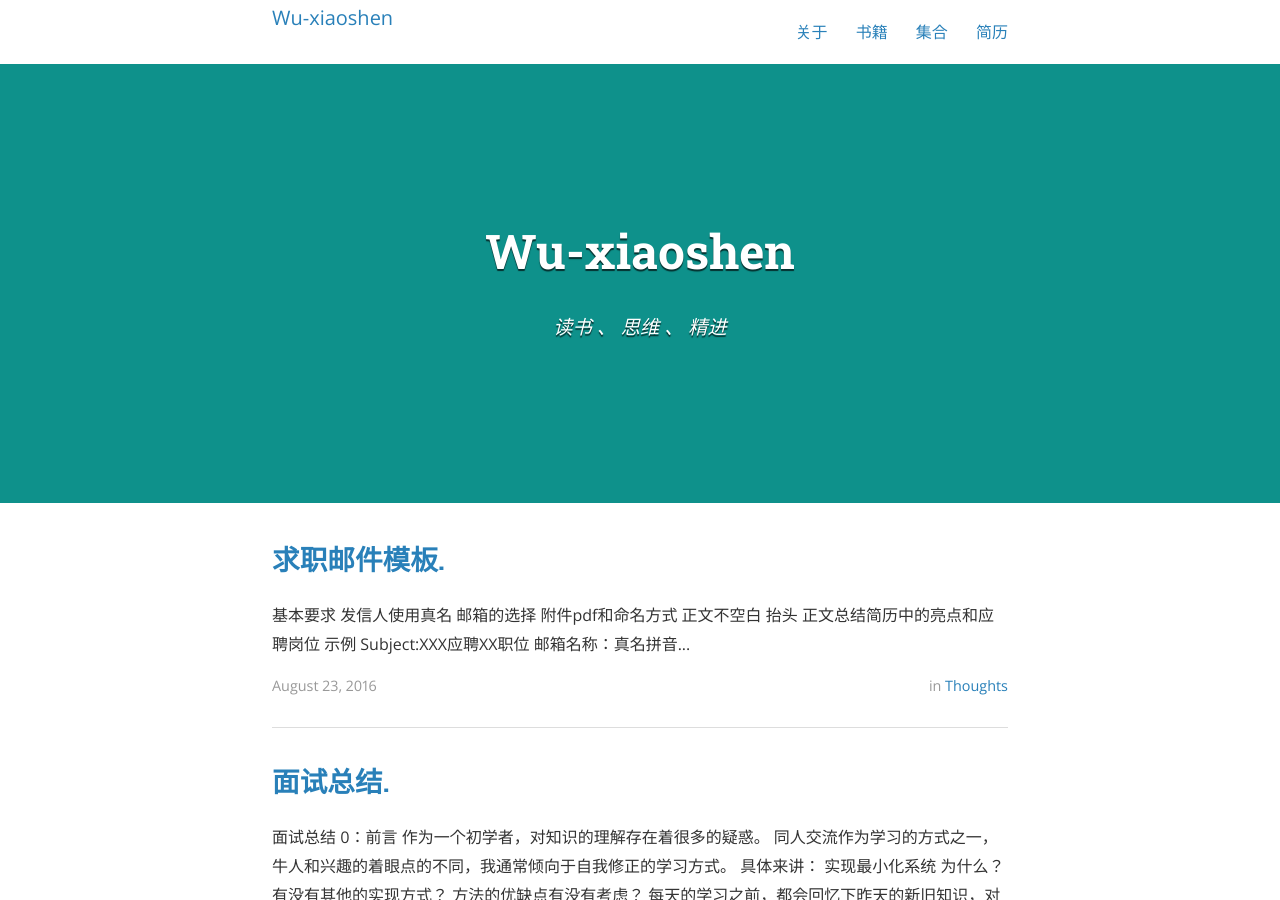
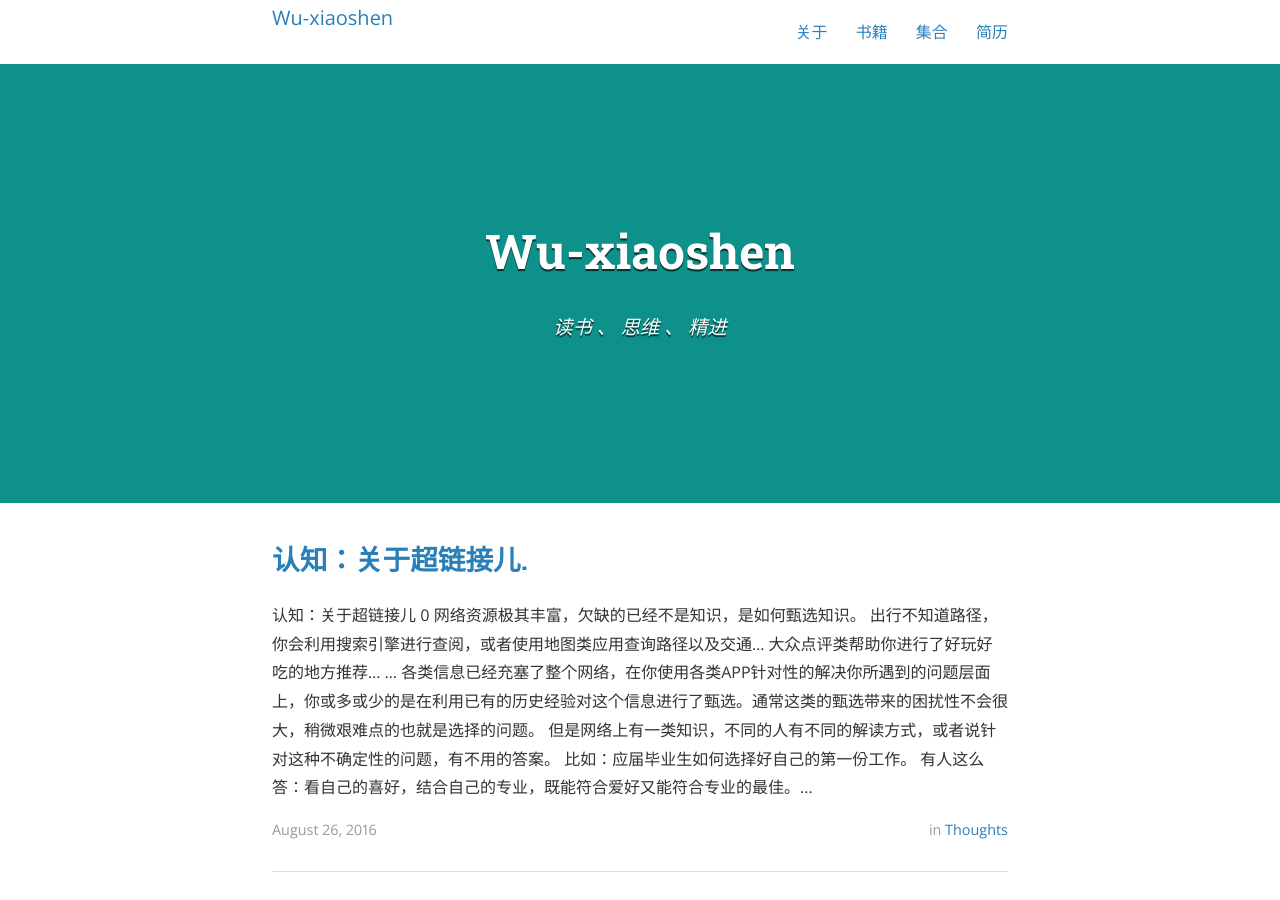
Before and after one commit to XieWeiXie/wuxiaoxiaoshen.github.ioo, a Jekyll site: the page built from index.html, in a window 1280 px wide and 900 px high. Built offline with Jekyll 4.4.1, drawn with Linux system fonts in a browser that asks for light colours; nearby versions of some CDN libraries; the list of posts is cut into pages by our own code; a style sheet for code colours, icons or effects is not loaded.

Commit message:
Update 2016.08.26

```diff
--- a/_posts/2016-08-23-email-job.markdown
+++ b/_posts/2016-08-23-email-job.markdown
@@ -9,6 +9,7 @@ date: 2016-08-23 22:00:00
 ---
 
 ### 基本要求
+
 - 发信人使用真名
 - 邮箱的选择
 - 附件pdf和命名方式
--- /dev/null
+++ b/_posts/2016-08-26-link.markdown
@@ -0,0 +1,97 @@
+---
+layout: post
+title:  "认知：关于超链接儿."
+categories: thoughts
+tags: book
+cover: assets/images/zhihu.jpg
+author: Wu-xiaoshen
+date: 2016-08-26 14:00:00
+---
+
+<h1 style="color:#2b79c3">认知：关于超链接儿</h1>
+
+<h3 style="color:#2b79c3"> 0</h3>
+
+**网络资源极其丰富，欠缺的已经不是知识，是如何甄选知识。**
+
+出行不知道路径，你会利用搜索引擎进行查阅，或者使用地图类应用查询路径以及交通...
+
+大众点评类帮助你进行了好玩好吃的地方推荐...
+
+...
+
+各类信息已经充塞了整个网络，在你使用各类APP针对性的解决你所遇到的问题层面上，你或多或少的是在利用已有的历史经验对这个信息进行了甄选。通常这类的甄选带来的困扰性不会很大，稍微艰难点的也就是选择的问题。
+
+但是网络上有一类知识，不同的人有不同的解读方式，或者说针对这种不确定性的问题，有不用的答案。
+
+比如：应届毕业生如何选择好自己的第一份工作。
+
+有人这么答：看自己的喜好，结合自己的专业，既能符合爱好又能符合专业的最佳。
+也有人这么答：年轻人应该选择小公司，利于增长自己的技能和应对问题的能力，大公司都已经规范化了；也有不同答案说应该选择大公司，接受正规化的职业熏陶，这样才能形成自己的职业素养...
+
+这类问题因为是开放性问题，个人历史经验能形成五花八门的答案，往往缺乏认知力的人都会被搞晕：我想要解决问题(如何选择好一份工作)，却带来了更多的决策烦恼...
+
+这一切都是繁复复杂的互联网带来的...
+
+<h3 style="color:#2b79c3"> 1 </h3>
+
+**超链接**
+
+> 是指超文本内由一文件连接至另一文件的链接，本质是一段URL.
+
+原则上你借助搜索引擎寻找你问题的答案，从某个页面出发，你耗尽一生也不能将网页中所有的超链接点击完。寻找问题答案也存在这个问题，陷于无休止的点击点击过程中，时间已经被浪费掉。
+
+超链接设计的初衷是为了让读者随时点击相关知识，减少搜罗资源的负担，实质上随着每日大数据量的充塞整个互联网，效果越来越差。超链接也带来阅读能力变差的效果。每一个超链接你在决策是否点击的过程中就付出了认知，点的越多，你大脑处理文本信息的能力就越来越力不从心。
+
+URL是网络资源存在不同服务器上的网络地址，整个搜索引擎的大致原理是利用自动化程序对网络资源进行搜集信息，将搜集到的信息进行一定规则的整理，最后接受用户的查询，反馈出结果。
+
+按照不同的工作方式，搜索引擎分为：全文搜索,垂直搜索，元搜索。
+
+全文搜索如著名的互联网大亨：google
+
+垂直搜索一般是针对某一个行业的专业搜索。
+
+
+<h3 style="color:#2b79c3"> 2 </h3>
+
+**如何应对互联网繁复复杂的超链接带来的认知影响**
+
+- 目的性
+
+目标导向的方式就已经筛选过滤了百分之90的信息。
+
+- 一手资料
+
+以技术为例，搞技术的人都特别喜欢对某些知识进行自己的解读，也有对别人知识的再次加工，比较低级的是抄袭解读还弄巧成拙。假如是牛人，高质量社区还是值得进行查阅，最佳的读物当属一手资料 - - 官方文档。
+
+- 时效性
+
+你为了解决遇到的问题查阅了10年前的资源(某些领域除外)，从技术层面来讲，技术已经进行了彻底翻翻，甚至有些都已经摒除了。技术是个有时效需要持续学习的领域。
+
+- 师从牛人
+
+牛人的认知强度就算有误，也比你高明。
+
+
+<h3 style="color:#2b79c3"> 3 </h3>
+
+**每个人都有自己的关注点，而这些关注点可能初期目的性不强，那如何进行信息的收集**
+
+- 分析关注点
+
+排除不是关注点的信息源。
+
+- 针对关注点查阅最顶级的网站或者书籍
+
+最顶尖级的才是最好的，虽然作为初入门，看不懂，但是你本来就没有目的性，看这些只是在寻找到关注点中的兴趣源。
+
+- 针对兴趣源建立收集箱
+
+既然是你的兴趣源，你能接触的肯定不会是一次，收集起来成为潜在的认知源。
+
+- 整理收集箱
+
+收集箱中的信息进一步减少你对互联网上信息的甄选，再从其中进行甄选。极具价值的进行内化为自己的东西。不适合的抛出收集箱。
+
+
+**插一嘴：对待新闻或者资讯类信息源，扫读或者不读，几乎对认知无用，读之反而增加负担。**
```
